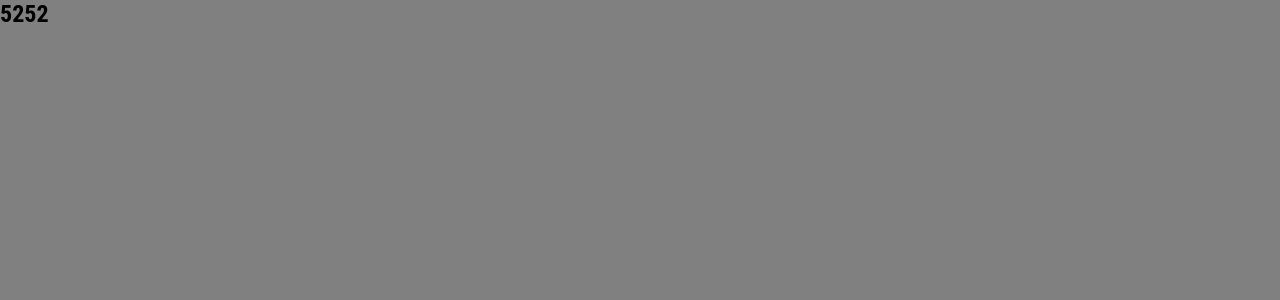
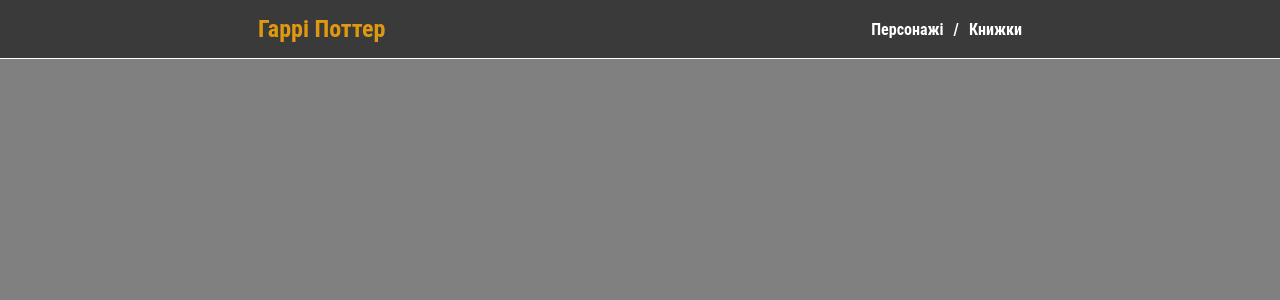
Before and after one commit to gimonch1k/Harry_Potter, a React (Vite) app: page / in a window 1280 px wide. Shown: the top 300 px of the page. Built offline with nearby package versions, Linux system fonts and the light colour scheme.

Commit message:
added header menu with adaptation + functional header menu

```diff
--- /dev/null
+++ b/src/burger/Burger.jsx
@@ -0,0 +1,19 @@
+import { Component } from "react";
+
+import "./burger.scss";
+
+class Burger extends Component {
+  render() {
+    const { openMenu } = this.props;
+
+    return (
+      <div className="burger" onClick={openMenu}>
+        <span></span>
+        <span></span>
+        <span></span>
+      </div>
+    );
+  }
+}
+
+export default Burger;
--- /dev/null
+++ b/src/burger/burger.scss
@@ -0,0 +1,37 @@
+.burger {
+  position: absolute;
+  display: flex;
+  flex-direction: column;
+  row-gap: 4px;
+  right: 10px;
+  top: 20px;
+  span {
+    width: 26px;
+    height: 3px;
+    background-color: #000;
+  }
+}
+
+@media screen and (min-width: 300px) {
+  .burger {
+    top: 22px;
+  }
+}
+
+@media screen and (min-width: 360px) {
+  .burger {
+    right: 20px;
+  }
+}
+
+@media screen and (min-width: 768px) {
+  .burger {
+    right: 50px;
+  }
+}
+
+@media screen and (min-width: 1024px) {
+  .burger {
+    display: none;
+  }
+}
--- a/src/header/Header.jsx
+++ b/src/header/Header.jsx
@@ -1,8 +1,35 @@
 import { Component } from "react";
 
+import Burger from "../burger/Burger";
+import HeaderPages from "./HeaderPages";
+import Menu from "../menu/Menu";
+
+import "./header.scss";
+
 class Header extends Component {
+  state = {
+    isOpen: false,
+  };
+
+  openMenu = () => {
+    this.setState({ isOpen: true });
+  };
+
+  closeMenu = () => {
+    this.setState({ isOpen: false });
+  };
+
   render() {
-    return <h2>5252</h2>;
+    const { isOpen } = this.state;
+
+    return (
+      <div className="header">
+        <div className="header__title">Гаррі Поттер</div>
+        <HeaderPages />
+        <Burger openMenu={this.openMenu} />
+        {isOpen ? <Menu closeMenu={this.closeMenu} /> : null}
+      </div>
+    );
   }
 }
 
--- /dev/null
+++ b/src/header/HeaderPages.jsx
@@ -0,0 +1,21 @@
+import { Component } from "react";
+
+import "./headerPages.scss";
+
+class HeaderPages extends Component {
+  render() {
+    return (
+      <div className="headerpages">
+        <a href="#" className="headerpages__link">
+          Персонажі
+        </a>
+        <div className="headerpages__divider">/</div>
+        <a href="#" className="headerpages__link">
+          Книжки
+        </a>
+      </div>
+    );
+  }
+}
+
+export default HeaderPages;
--- a/src/header/header.scss
+++ b/src/header/header.scss
@@ -0,0 +1,23 @@
+.header {
+  position: relative;
+  background-color: #3a3a3a;
+  padding: 15px;
+  border-bottom: 1px solid #fff;
+  display: flex;
+  justify-content: space-around;
+  align-items: center;
+  &__title {
+    font-size: 22px;
+    font-weight: 700;
+    text-align: center;
+    color: #de9911;
+  }
+}
+
+@media screen and (min-width: 300px) {
+  .header {
+    &__title {
+      font-size: 24px;
+    }
+  }
+}
--- /dev/null
+++ b/src/header/headerPages.scss
@@ -0,0 +1,16 @@
+.headerpages {
+  display: flex;
+  column-gap: 10px;
+  display: none;
+  &__link,
+  &__divider {
+    color: #fff;
+    font-weight: 700;
+  }
+}
+
+@media screen and (min-width: 1024px) {
+  .headerpages {
+    display: flex;
+  }
+}
--- /dev/null
+++ b/src/menu/Menu.jsx
@@ -0,0 +1,34 @@
+import { Component } from "react";
+
+import logo from "../assets/img/Harry-Potter-logo.png";
+import close from "../assets/img/close.png";
+
+import "./menu.scss";
+
+class Menu extends Component {
+  render() {
+    const { closeMenu } = this.props;
+
+    return (
+      <div className="menu" onClick={closeMenu}>
+        <div className="menu__content" onClick={(e) => e.stopPropagation()}>
+          <img
+            src={close}
+            alt="close Window"
+            className="menu__close"
+            onClick={closeMenu}
+          />
+          <a href="#" className="menu__link">
+            Персонажі
+          </a>
+          <a href="#" className="menu__link">
+            Книжки
+          </a>
+          <img src={logo} alt="logo Harry Potter" className="menu__img" />
+        </div>
+      </div>
+    );
+  }
+}
+
+export default Menu;
--- /dev/null
+++ b/src/menu/menu.scss
@@ -0,0 +1,45 @@
+.menu {
+  position: fixed;
+  top: 0;
+  right: 0;
+  width: 100vw;
+  height: 100vh;
+  background-color: rgba(51, 51, 51, 0.753);
+  &__content {
+    position: absolute;
+    right: 0;
+    height: 100%;
+    width: 50%;
+    background-color: #2b0000;
+    padding: 20px;
+    border-left: 1px solid #fff;
+  }
+  &__link {
+    display: block;
+    font-weight: 700;
+    font-size: 20px;
+    color: #de9911;
+    margin-top: 20px;
+  }
+  &__img {
+    position: absolute;
+    width: 100px;
+    height: 56px;
+    object-fit: cover;
+    bottom: 0;
+    left: 50%;
+    transform: translateX(-50%);
+  }
+  &__close {
+    width: 25px;
+  }
+}
+
+@media screen and (min-width: 360px) {
+  .menu {
+    &__img {
+      width: 150px;
+      height: 84px;
+    }
+  }
+}
```
Also changed, not shown: src/assets/img/Harry-Potter-logo.png (added), src/assets/img/close.png (added).
